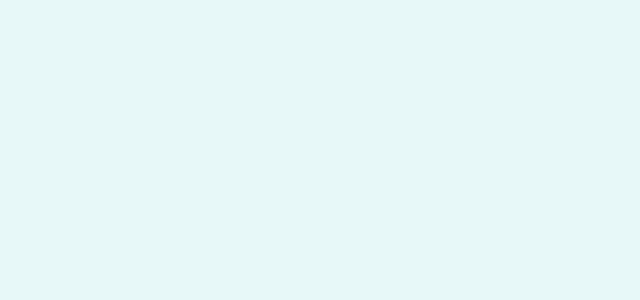
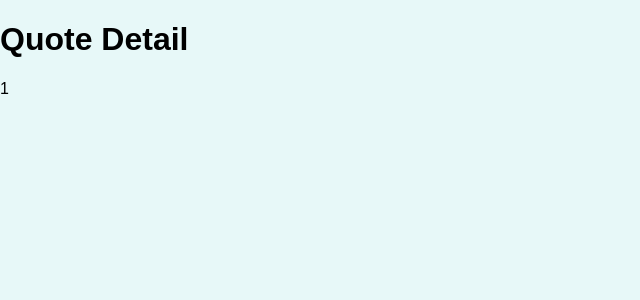
Before and after one commit to hstupkova/great-quotes, a React (Create React App) app: page /quotes/1 in a window 1280 px wide. Shown: the top 300 px of the page, without its empty margins (0-640 px from the left). Built offline with nearby package versions, Linux system fonts and the light colour scheme.

Commit message:
setting routes, nested routes and redirects

```diff
--- a/src/App.js
+++ b/src/App.js
@@ -1,7 +1,26 @@
+import { Route, Switch, Redirect } from 'react-router-dom';
+
+import Quotes from './pages/Quotes';
+import QuoteDetail from './pages/QuoteDetail';
+import NewQuote from './pages/NewQuote';
+
 function App() {
   return (
     <div>
-
+      <Switch>
+        <Route path="/" exact>
+          <Redirect to="/quotes" />
+        </Route>
+        <Route path="/quotes" exact>
+          <Quotes />
+        </Route>
+        <Route path="/quotes/:quoteId">
+          <QuoteDetail />
+        </Route>
+        <Route path="/new-quote">
+          <NewQuote />
+        </Route>
+      </Switch>
     </div>
   );
 }
--- a/src/index.js
+++ b/src/index.js
@@ -1,6 +1,12 @@
 import ReactDOM from 'react-dom';
+import { BrowserRouter } from 'react-router-dom';
 
 import './index.css';
 import App from './App';
 
-ReactDOM.render(<App />, document.getElementById('root'));
+ReactDOM.render(
+  <BrowserRouter>
+    <App />
+  </BrowserRouter>,
+  document.getElementById('root'),
+);
--- /dev/null
+++ b/src/pages/NewQuote.js
@@ -0,0 +1,5 @@
+const NewQuote = () => {
+  return <h1>New Quote</h1>;
+};
+
+export default NewQuote;
--- /dev/null
+++ b/src/pages/QuoteDetail.js
@@ -0,0 +1,20 @@
+import { Fragment } from 'react';
+import { Route, useParams } from 'react-router-dom';
+
+import Comments from '../components/comments/Comments';
+
+const QuoteDetail = () => {
+  const params = useParams();
+
+  return (
+    <Fragment>
+      <h1>Quote Detail</h1>
+      <p>{params.quoteId}</p>
+      <Route path={`/quotes/${params.quoteId}/comments`}>
+        <Comments />
+      </Route>
+    </Fragment>
+  );
+};
+
+export default QuoteDetail;
--- /dev/null
+++ b/src/pages/Quotes.js
@@ -0,0 +1,5 @@
+const Quotes = () => {
+  return <h1>Quotes</h1>;
+};
+
+export default Quotes;
```
